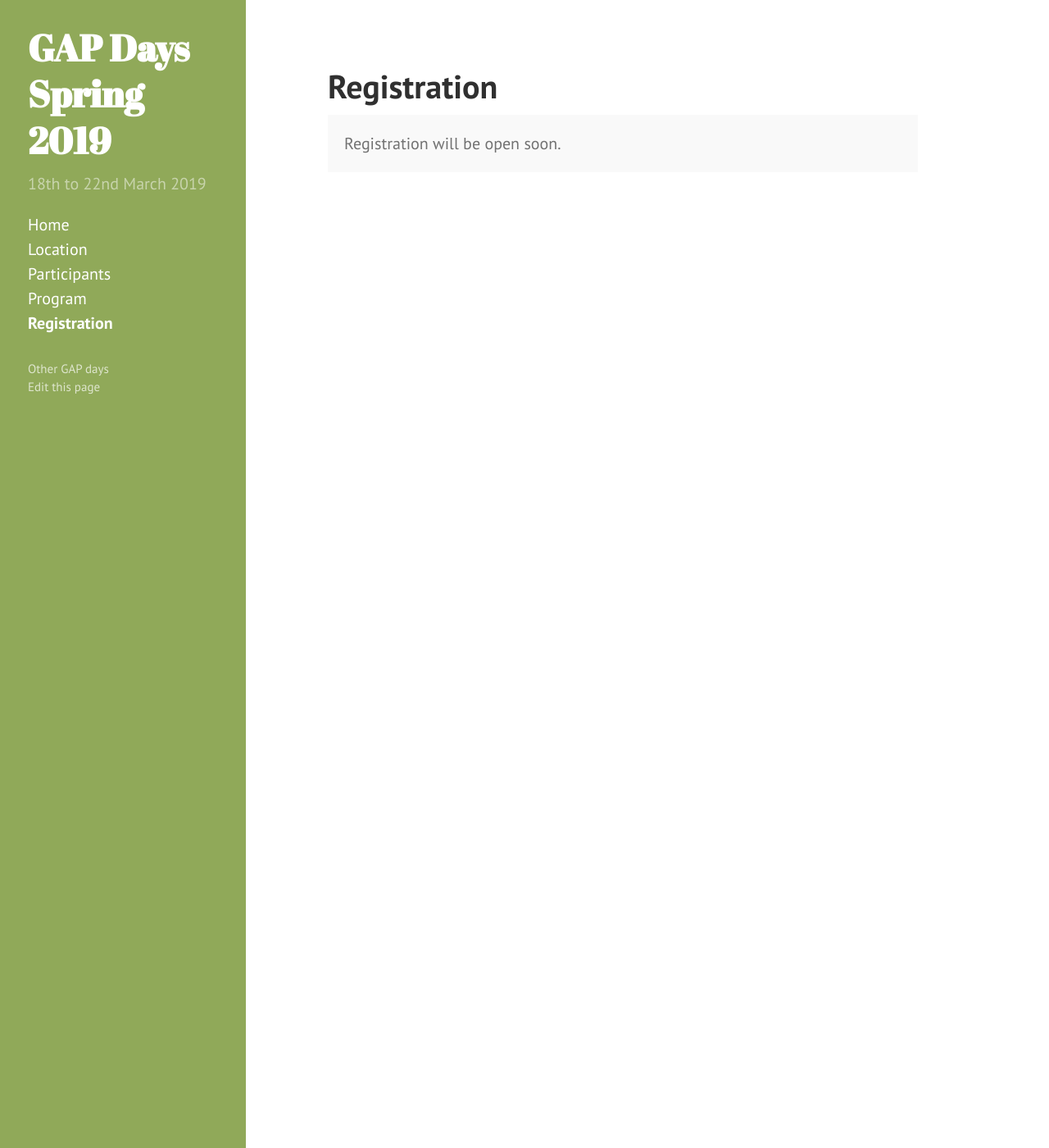
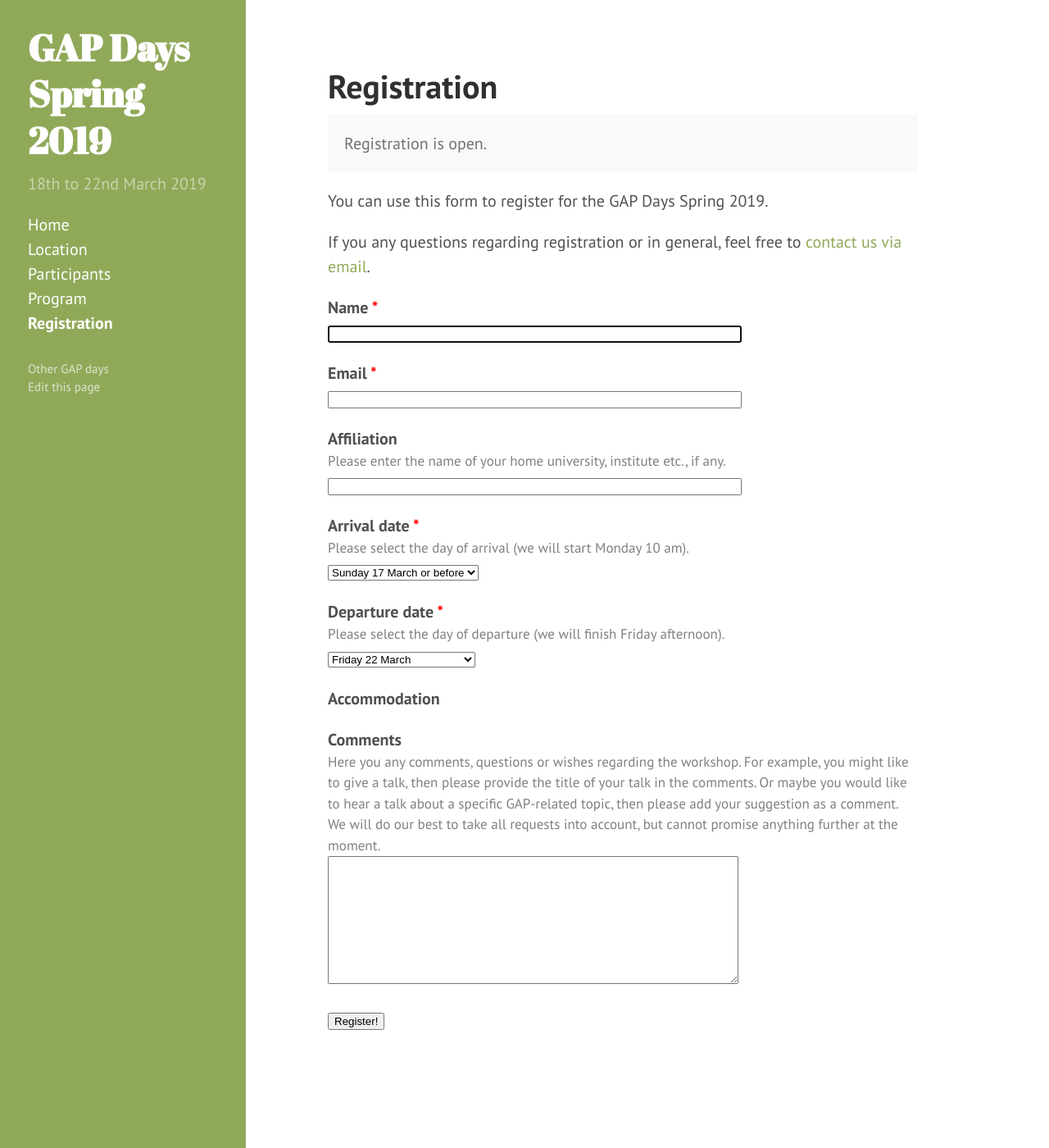
Before and after one commit to jesusmartinez-garcia/2020-01-21-colchester-workshop, a Jekyll site: the page built from registration.html, in a window 1280 px wide and 1400 px high. Shown: the whole window at 82% size. Built offline with Jekyll 4.4.1, drawn with Linux system fonts in a browser that asks for light colours; part of the change alters nothing that is shown.

Commit message:
Registration

```diff
--- a/registration.html
+++ b/registration.html
@@ -1,9 +1,9 @@
 ---
 layout: page
 title: Registration
-registration_state: notyet
-form_api_token: df78d9a2a53a7de18266be5db0b67a7b
-email: gapdays2018-fall@gapdays.de
+registration_state: open
+form_api_token: f6eb7678607cf8d0f1b8f52b15b1922d
+email: gapdays2019-fall@gapdays.de
 ---
 
 {% case page.registration_state %}
@@ -65,7 +65,7 @@ regarding registration or in general, feel free to
     Please select the day of arrival (we will start Monday 10 am).
   </div>
   <select name="arrival.date" id="arrival_date" required>
-    <option value="Sunday 16 Sep" selected="selected">Sunday 16 Sep or before</option>
+    <option value="Sunday 17 March" selected="selected">Sunday 17 March or before</option>
     <option value="Monday 18 March">Monday 18 March</option>
     <option value="Tuesday 19 March">Tuesday 19 March</option>
     <option value="Wednesday 20 March">Wednesday 20 March</option>
```
